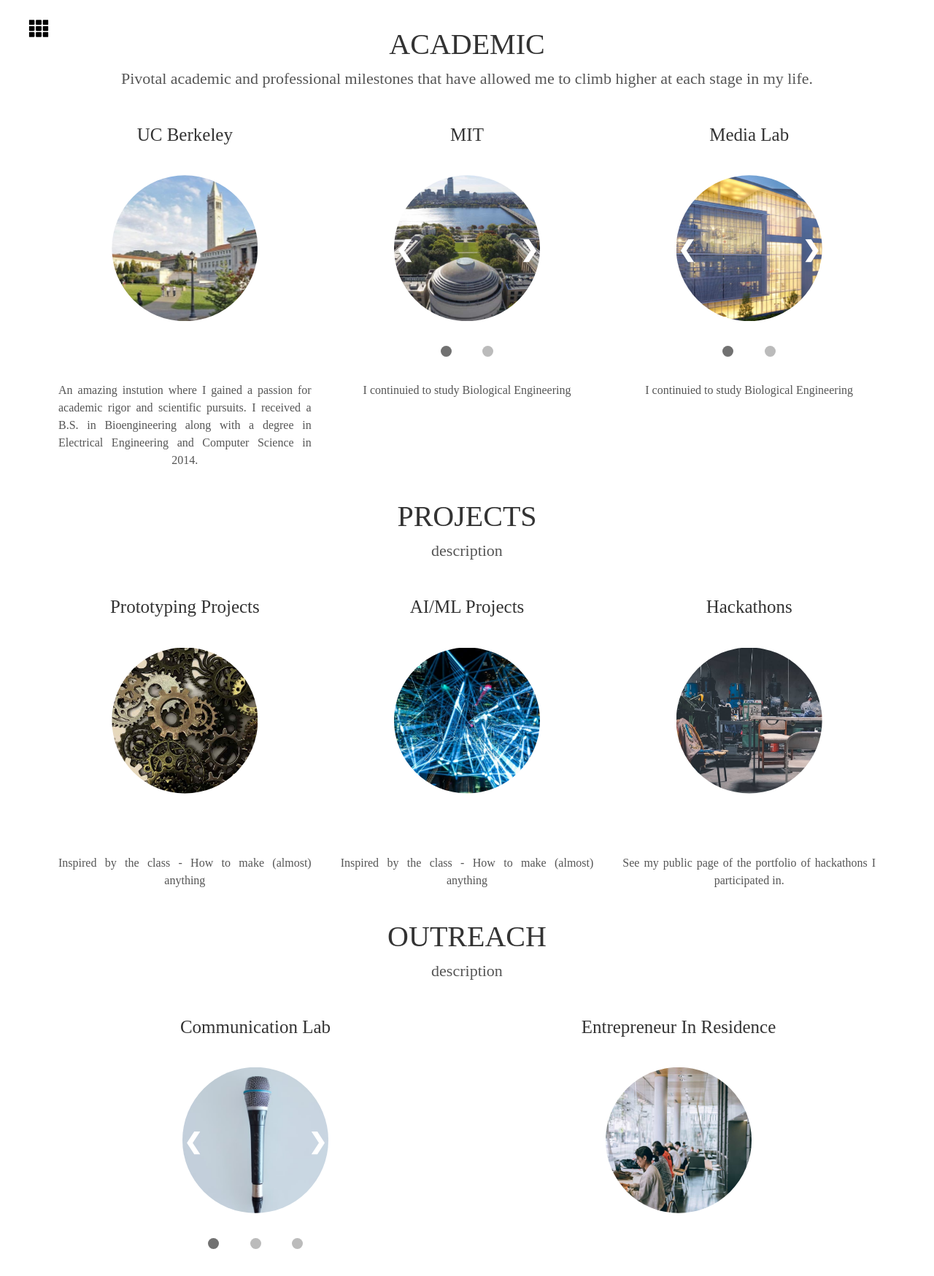
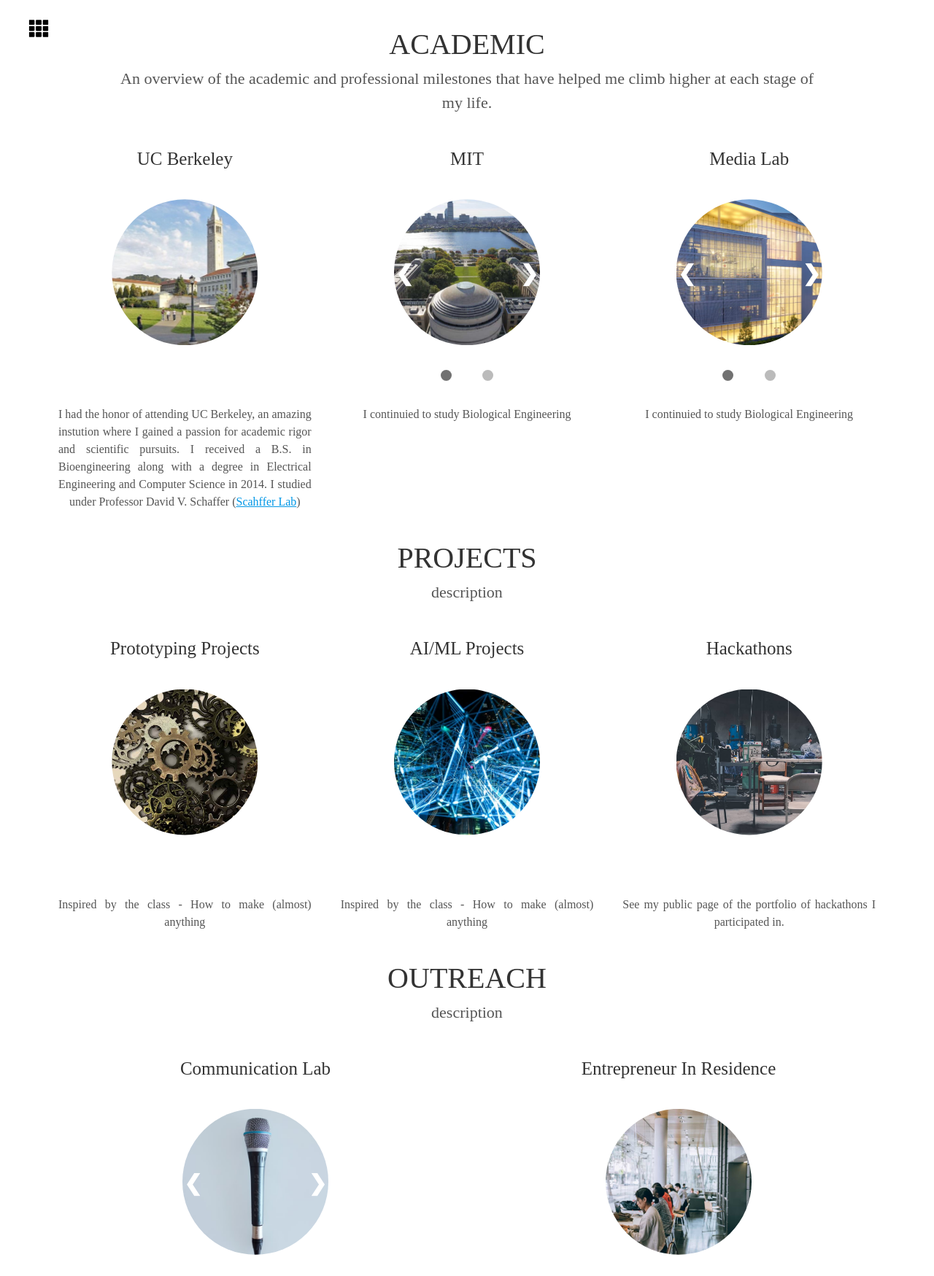
Before and after one commit to mrsunny0/mrsunny0.github.io, a Jekyll site: the page built from index.html, in a window 1280 px wide, cut to the strip 904-2653 px from the top of the page. Shown: the whole strip at 73% size. Built offline with Jekyll 4.4.1, drawn with Linux system fonts in a browser that asks for light colours; some web fonts are replaced.

Commit message:
updating template, and adding paragraph content

```diff
--- a/_data/sections.yml
+++ b/_data/sections.yml
@@ -1,12 +1,12 @@
 - id: id1
   heading: Academic
-  description: Pivotal academic and professional milestones that have allowed me to climb higher at each stage in my life.
+  description: An overview of the academic and professional milestones that have helped me climb higher at each stage of my life.
   group:
     - subheading: UC Berkeley
       img: assets/img/academic/ucberkeley.jpg
       content:
         url: https://engineering.berkeley.edu/
-      caption: An amazing instution where I gained a passion for academic rigor and scientific pursuits. I received a B.S. in Bioengineering along with a degree in Electrical Engineering and Computer Science in 2014.
+      caption: I had the honor of attending UC Berkeley, an amazing instution where I gained a passion for academic rigor and scientific pursuits. I received a B.S. in Bioengineering along with a degree in Electrical Engineering and Computer Science in 2014. I studied under Professor David V. Schaffer (<a href="http://www.cchem.berkeley.edu/schaffer/">Scahffer Lab</a>)
       alt: UC Berkeley
       #
     - subheading: MIT
@@ -136,7 +136,7 @@
   group:
     - subheading:
       img: assets/img/docs/resume.jpg
-      conetnt:
+      content:
         url: https://mrsunny0.github.io/resume-cv/
       caption: ""
       alt: Resume
--- a/gulpfile.js
+++ b/gulpfile.js
@@ -154,6 +154,7 @@
 // define complex tasks
 const watch = gulp.parallel(watchFiles, clear, browserSync);
 const build = gulp.series(clean, gulp.parallel(css, images, pdfs, videos, scripts, jekyll));
+const rebuild = gulp.series(clean, clear, build, watch)
 
 // export tasks
 exports.images = images;
@@ -165,3 +166,4 @@
 exports.build = build;
 exports.watch = watch;
 exports.default = watch;
+exports.rebuild = rebuild;
--- a/src/scss/abstracts/_variables.scss
+++ b/src/scss/abstracts/_variables.scss
@@ -37,6 +37,9 @@
 
 // highlight colors
 $color-highlight: #FF0000;
+
+// paragraph link color
+$color-paragraph-link: #0097e6;
 
 // --------------------------------------- //
 
--- a/src/scss/main.scss
+++ b/src/scss/main.scss
@@ -21,4 +21,6 @@
 @import 'layout/header';
 @import 'layout/footer';
 
+@import 'vendors/fonts.scss';
+
 @import 'pages/sections';
--- /dev/null
+++ b/src/scss/vendors/_fonts.scss
@@ -0,0 +1,2 @@
+@import url('https://fonts.googleapis.com/css?family=Montserrat|Montserrat+Alternates|Raleway');
+@import url('https://fonts.googleapis.com/css?family=Fredericka+the+Great|Josefin+Slab|Antic+Slab');
```
Also changed, not shown: src/scss/base/_typography.scss (+21 -3 lines), assets/css/main.css.
